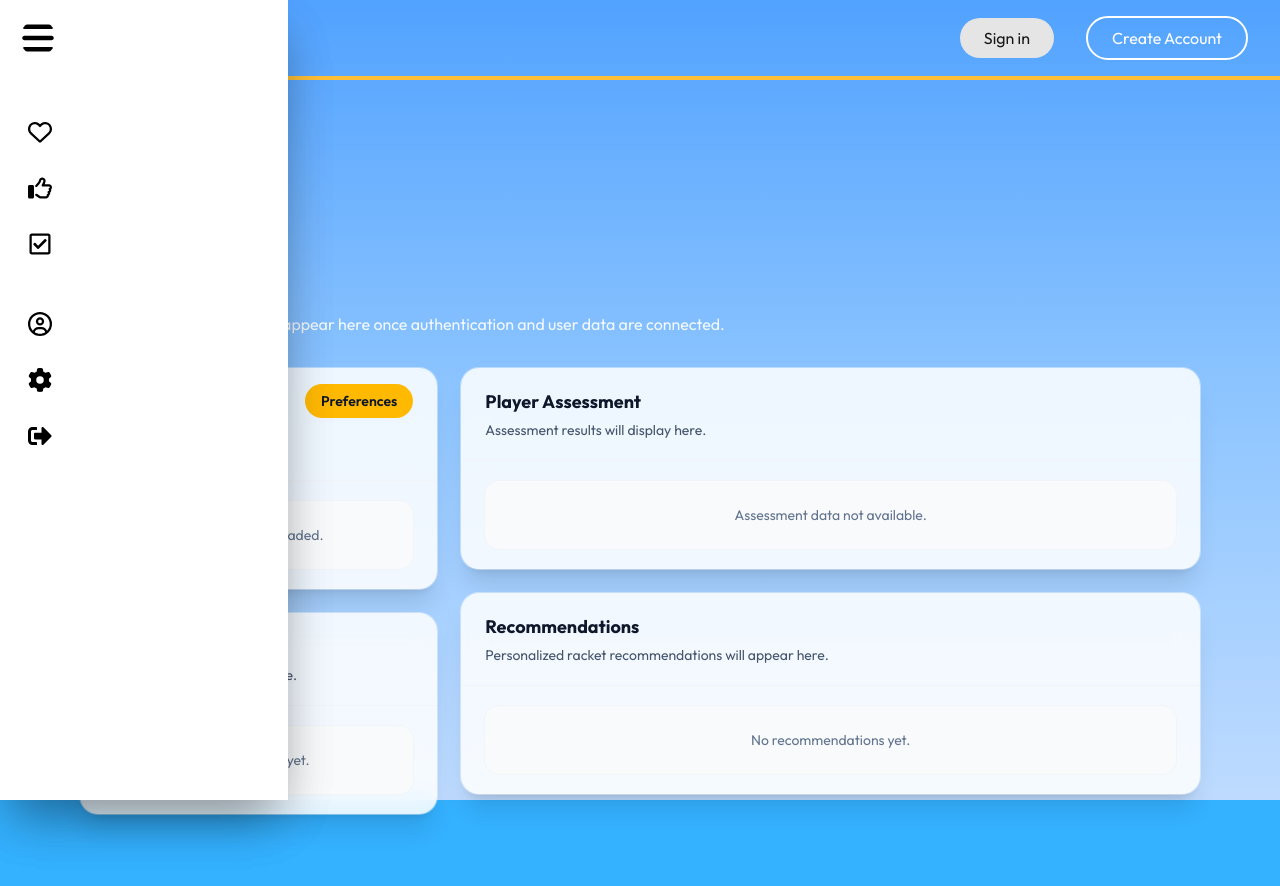
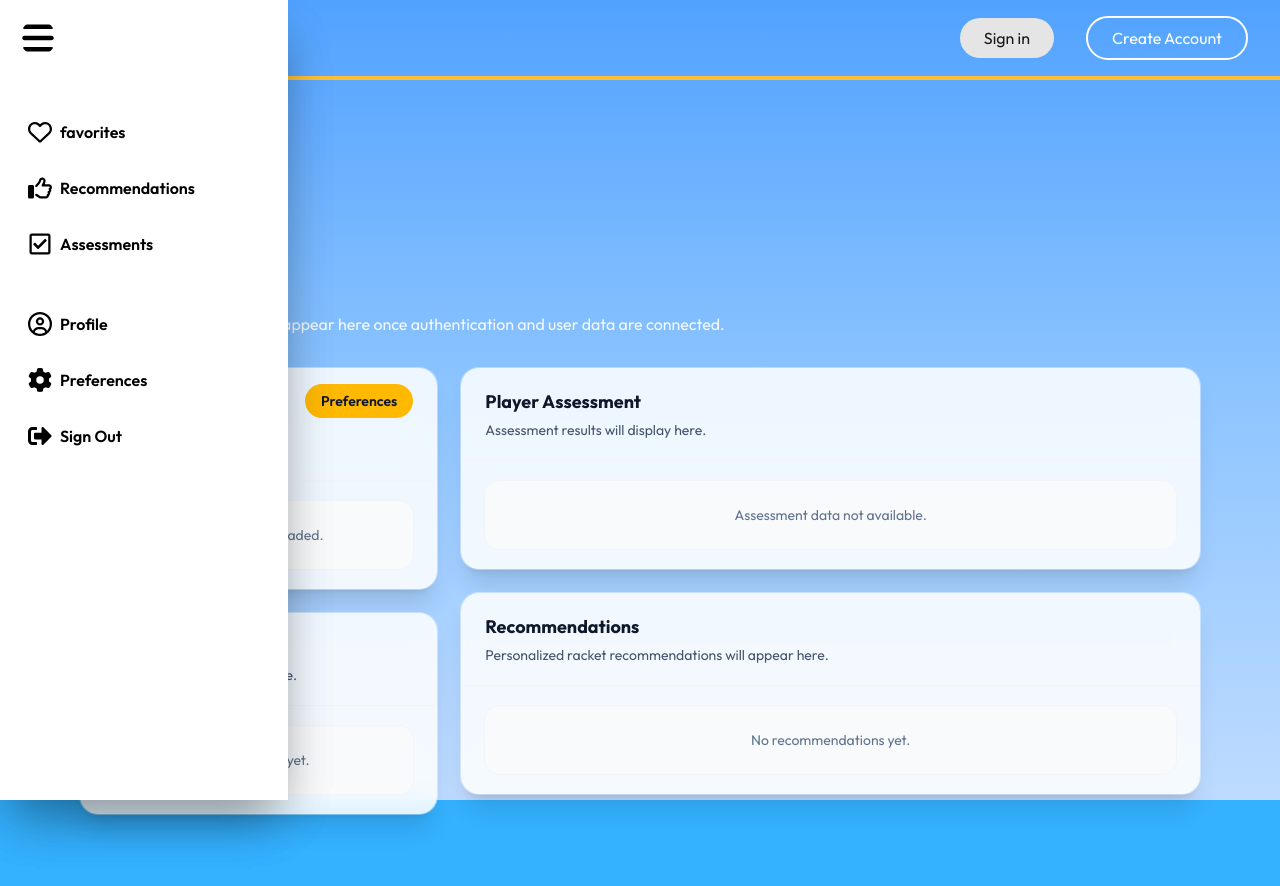
Before and after one commit to AkeemMeade/RacketRecs, a Next.js app: page /profile in a window 1280 px wide. Shown: the top 886 px of the page. Built offline with nearby package versions, Linux system fonts and the light colour scheme.

Commit message:
Update SideNavbar.tsx

```diff
--- a/components/SideNavbar.tsx
+++ b/components/SideNavbar.tsx
@@ -45,10 +45,9 @@ export function SideNavbar() {
 
         <ul className="pt-20 z-30">
           {Menus.map((menu, index) => (
-            <>
               <li
                 key={index}
-                className={` ${outfit.className} text-black     font-semibold p-2 flex hover:bg-amber-500 rounded-lg
+                className={` ${outfit.className} text-black font-semibold p-2 flex hover:bg-amber-500 rounded-lg
                  cursor-pointer gap-x-4 items-center transition-all duration-50 mb-4 ${menu.spacing ? "mt-10" : ""} ${open ? "justify-start" : "justify-center"}`}
               >
                 <Link href={menu.href} className="flex w-full">
@@ -57,10 +56,9 @@ export function SideNavbar() {
                     {menu.icon}
                   </span>
 
-                  <span className={`ml-2 ${open ? "block" : "hidden"} ${outfit.className} text-white`}>{menu.title}</span>
+                  <span className={`ml-2 ${open ? "block" : "hidden"} ${outfit.className} text-black`}>{menu.title}</span>
                 </Link>
               </li>
-            </>
           ))}
         </ul>
       </div>
```
